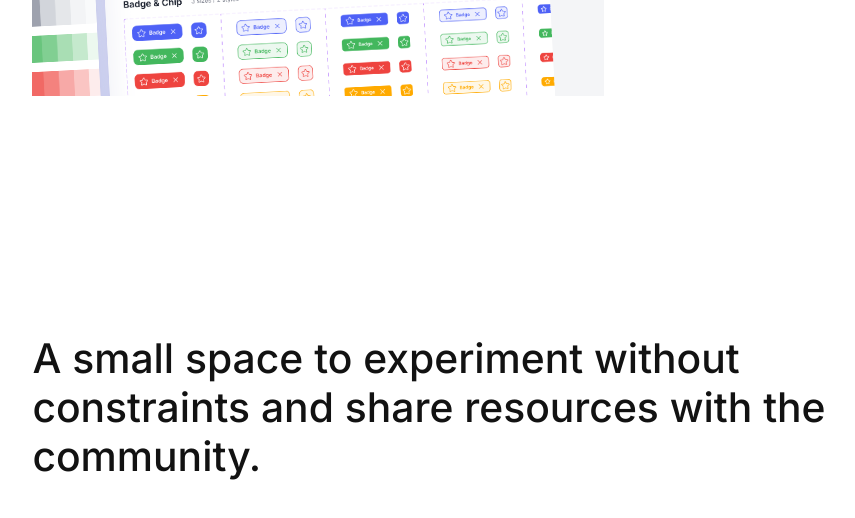
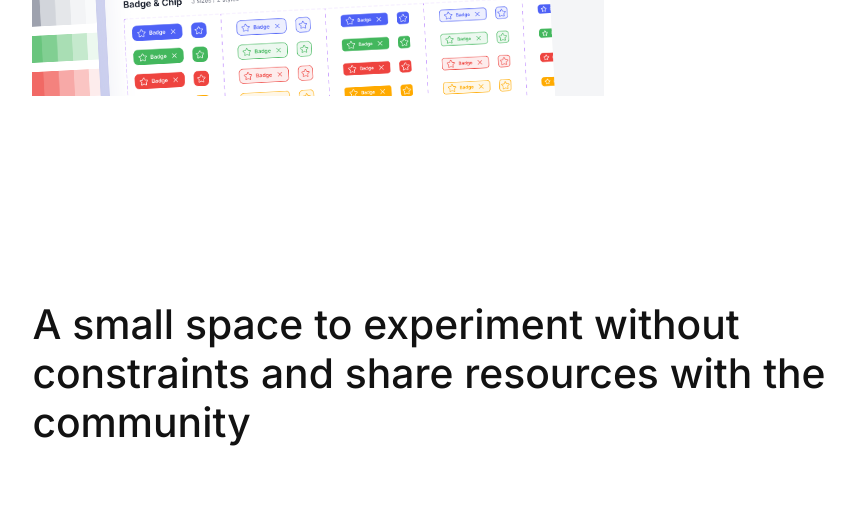
Before and after one commit to alexmeron/mefaltaunpixel, a React (Vite) app: page /en in a window 1280 px wide. Shown: the part 2042-2560 px from the top of the page, without its empty margins (22-877 px from the left). Built offline with nearby package versions, Linux system fonts and the light colour scheme; no server answers.

Commit message:
Fix trailing dots in texts, remove padding on lab intro, and adjust lab sticky wrapper height

```diff
--- a/src/components/Lab.tsx
+++ b/src/components/Lab.tsx
@@ -51,7 +51,7 @@ export const Lab = () => {
   }, []);
 
   return (
-    <section className="lab" ref={targetRef} style={{ height: `calc(100vh + ${totalScroll}px)` }}>
+    <section className="lab" ref={targetRef} style={{ height: `calc(700px + ${totalScroll}px)` }}>
       <div className="lab-sticky-wrapper page-wrapper">
         <h2 className="lab-intro">
           {t('lab_title')}
--- a/src/context/LanguageContext.tsx
+++ b/src/context/LanguageContext.tsx
@@ -26,7 +26,7 @@ export const LanguageProvider: React.FC<{ children: React.ReactNode }> = ({ chil
       waykout_desc: "Un marketplace de experiencias tradicionales y turismo sostenible diseñado para potenciar la economía de las comunidades locales y revitalizar la cultura de la región.",
       helix_title: "Helix Design System",
       helix_desc: "Un sistema de diseño completo y robusto creado para unificar la experiencia de marca, acelerar los flujos de diseño y desarrollo, y garantizar la consistencia en múltiples productos digitales.",
-      skills_intro: "Metodologías, herramientas y áreas de especialización.",
+      skills_intro: "Metodologías, herramientas y áreas de especialización",
       footer_about_work: "Para más detalles sobre mi trabajo,",
       footer_reach: "contáctame en",
       soul_placeholder: "Pregunta cualquier cosa sobre Álex",
@@ -52,7 +52,7 @@ export const LanguageProvider: React.FC<{ children: React.ReactNode }> = ({ chil
       seo_soul_desc: "Interactúa con Soul, mi IA personalizada. Resuelve dudas sobre mi experiencia en Design Systems, metodología de trabajo y proyectos de diseño de producto.",
       seo_project_suffix: " | Proyecto de Diseño de Producto por Álex Salmerón",
       // Lab Section ES
-      lab_title: "Un pequeño espacio para experimentar sin restricciones y compartir recursos con la comunidad.",
+      lab_title: "Un pequeño espacio para experimentar sin restricciones y compartir recursos con la comunidad",
       lab_badge_plugin: "Figma Plugin",
       lab_badge_resource: "Resources",
       lab_try_figma: "Pruébalo en Figma",
@@ -83,7 +83,7 @@ export const LanguageProvider: React.FC<{ children: React.ReactNode }> = ({ chil
       waykout_desc: "A marketplace for traditional experiences and sustainable tourism designed to boost the local community economy and revitalize the region's culture.",
       helix_title: "Helix Design System",
       helix_desc: "A complete and robust design system built to unify brand experience, accelerate design and development workflows, and guarantee consistency across multiple digital products.",
-      skills_intro: "Methodologies, tools, and areas of expertise.",
+      skills_intro: "Methodologies, tools, and areas of expertise",
       footer_about_work: "For details about my work,",
       footer_reach: "reach out on",
       soul_placeholder: "Ask anything about Álex",
@@ -111,7 +111,7 @@ export const LanguageProvider: React.FC<{ children: React.ReactNode }> = ({ chil
       seo_articles_title: "Articles | Álex Salmerón - Product Designer",
       seo_articles_desc: "Read my latest articles about design systems, Figma workflows, and the future of product design.",
       // Lab Section EN
-      lab_title: "A small space to experiment without constraints and share resources with the community.",
+      lab_title: "A small space to experiment without constraints and share resources with the community",
       lab_badge_plugin: "Figma Plugin",
       lab_badge_resource: "Resources",
       lab_try_figma: "Try it in Figma",
--- a/src/index.css
+++ b/src/index.css
@@ -782,27 +782,24 @@ img {
 
 .lab-sticky-wrapper {
   position: sticky;
-  top: 0;
-  height: 100vh;
+  top: 180px;
   display: flex;
   flex-direction: column;
   overflow: hidden;
-  padding-top: 40px;
-  padding-bottom: 40px;
 }
 
 .lab-intro {
-  margin-top: auto;
   font-size: 48px;
   font-weight: 500;
   line-height: 1.2;
   color: var(--text);
   max-width: 975px;
-  margin-bottom: min(64px, 6vh);
+  margin-bottom: 64px;
+  margin-left: 0;
+  padding-left: 0;
 }
 
 .lab-grid {
-  margin-bottom: auto;
   display: flex;
   gap: 32px;
   width: max-content;
```
